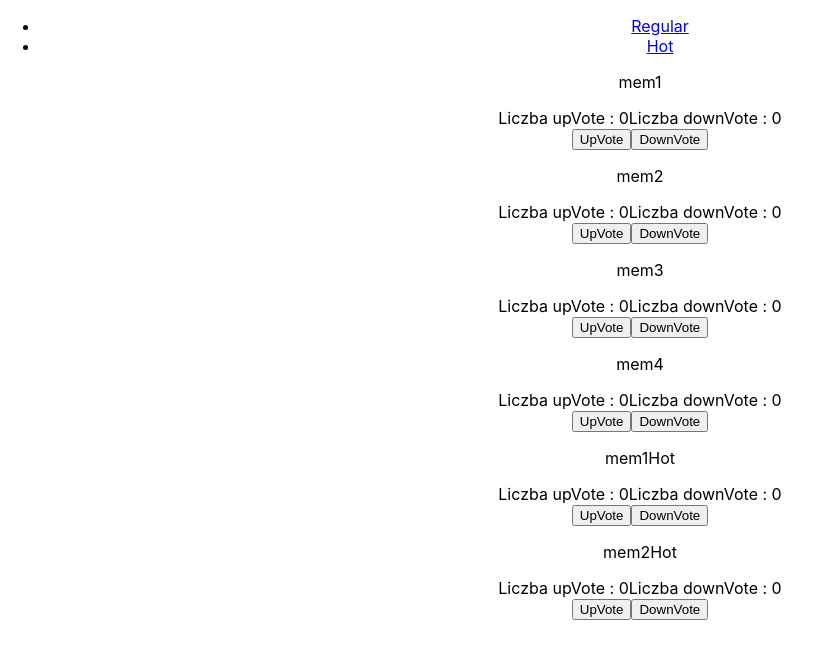
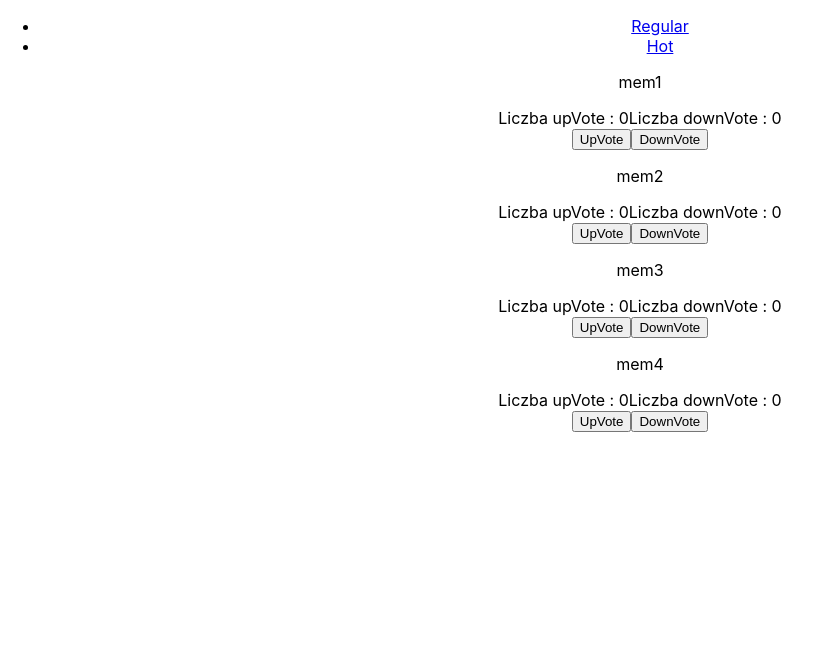
Before and after one commit to chimny/memserwis, a React (Create React App) app: page /Regular in a window 1280 px wide. Shown: the top 658 px of the page, without its empty margins (0-821 px from the left). Built offline with nearby package versions, Linux system fonts and the light colour scheme.

Commit message:
migrated

```diff
--- a/src/App.js
+++ b/src/App.js
@@ -33,32 +33,47 @@ function App() {
         },
     ]);
 
-    const upVoteHandler = (index) => {
-        return setMemeTitleRegular((prevState) => {
+    const [memeHot, setMemeHot] = useState([
+        {
+            name: "mem1Hot",
+            upVote: 0,
+            downVote: 0,
+            id: "E",
+        },
+        {
+            name: "mem2Hot",
+            upVote: 0,
+            downVote: 0,
+            id: "F",
+        },
+    ]);
+
+    const upVoteHandler = (index, hookReference) => {
+        return hookReference((prevState) => {
             let initialArray = [...prevState];
             initialArray[index].upVote++;
             return initialArray;
         });
     };
 
-    const downVoteHandler = (index) => {
-        return setMemeTitleRegular((prevState) => {
+    const downVoteHandler = (index, hookReference) => {
+        return hookReference((prevState) => {
             let initialArray = [...prevState];
             initialArray[index].downVote--;
             return initialArray;
         });
     };
 
-    const memDisplayfunction = (array) => {
+    const memDisplayfunction = (array, hookReference) => {
         return array.map((element, index) => (
             <Mem
                 title={element.name}
                 upVote={element.upVote}
                 downVote={element.downVote}
-                upVoteHandler={upVoteHandler}
+                upVoteHandler={() => upVoteHandler(index, hookReference)}
                 key={element.id}
                 index={index}
-                downVoteHandler={downVoteHandler}
+                downVoteHandler={() => downVoteHandler(index, hookReference)}
             />
         ));
     };
@@ -79,14 +94,13 @@ function App() {
                     </nav>
                     <Switch>
                         <Route path="/Regular">
-                            <Regular
-                                memDisplayfunction={() =>
-                                    memDisplayfunction(memeTitleRegular)
-                                }
-                            />
+                            {memDisplayfunction(
+                                memeTitleRegular,
+                                setMemeTitleRegular
+                            )}
                         </Route>
                         <Route path="/Hot">
-                            <Hot />
+                            {memDisplayfunction(memeHot, setMemeHot)}
                         </Route>
                     </Switch>
                 </div>
--- a/src/Components/Regular.jsx
+++ b/src/Components/Regular.jsx
@@ -1,8 +1,7 @@
-import {useEffect, useState} from "react";
+import {useState} from "react";
 import {Mem} from "./Mem";
 import {Hot} from "./Hot";
 
-// component start
 export const Regular = () => {
     const [memeTitleRegular, setMemeTitleRegular] = useState([
         {
```
